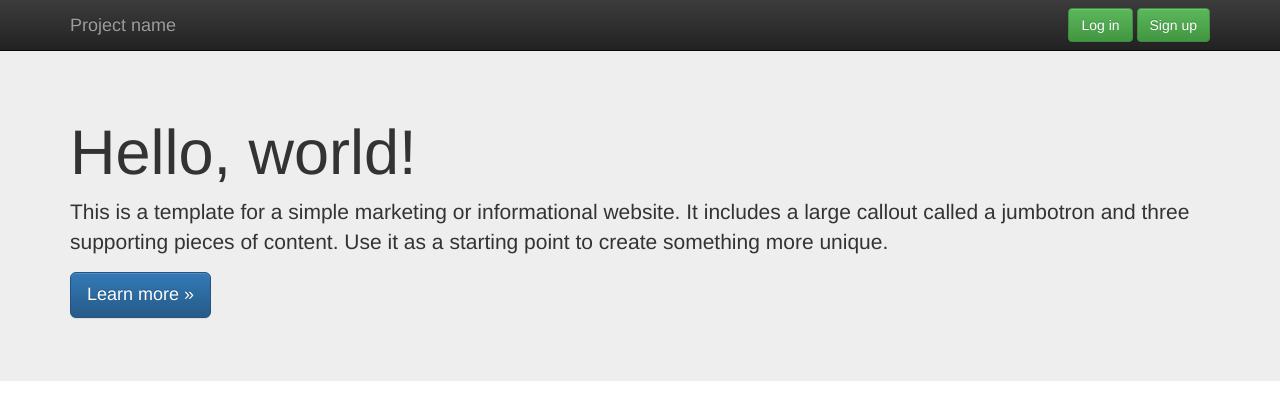
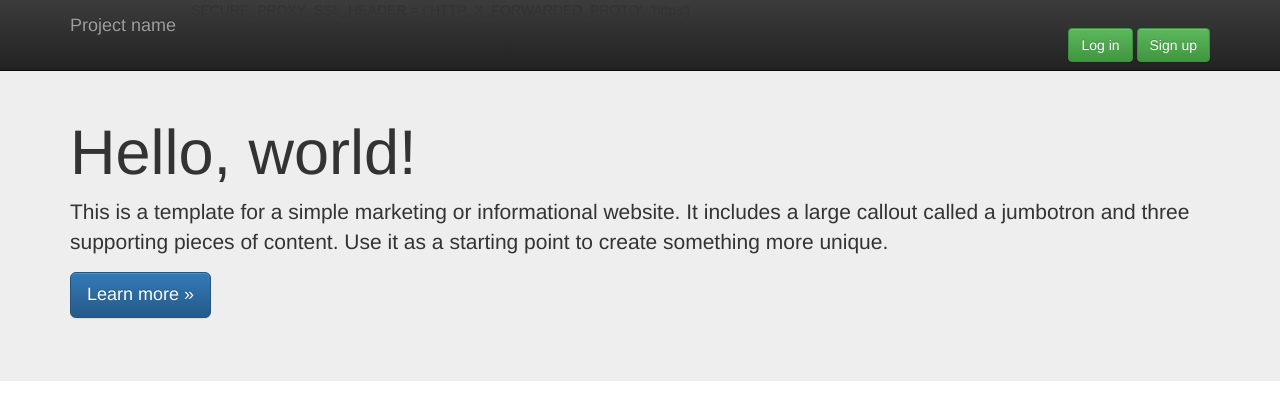
Before and after one commit to shekhar-singh/try_django1.9, a Django app: template templates/portal/index.html in a window 1280 px wide. Shown: the top 420 px of the page. Run offline with Django 3.2, Linux system fonts and the light colour scheme; the template is opened without the code that fills it, so the values that code supplies are empty; parts of the project's set-up code (start-up, migrations or seed data) failed here and were passed over.

Commit message:
added index file

```diff
--- a/templates/portal/index.html
+++ b/templates/portal/index.html
@@ -24,6 +24,7 @@
     <body>
     <nav class="navbar navbar-inverse navbar-fixed-top" role="navigation">
       <div class="container">
+SECURE_PROXY_SSL_HEADER = ('HTTP_X_FORWARDED_PROTO', 'https')
         <div class="navbar-header">
           <button type="button" class="navbar-toggle collapsed" data-toggle="collapse" data-target="#navbar" aria-expanded="false" aria-controls="navbar">
             <span class="sr-only">Toggle navigation</span>
```
